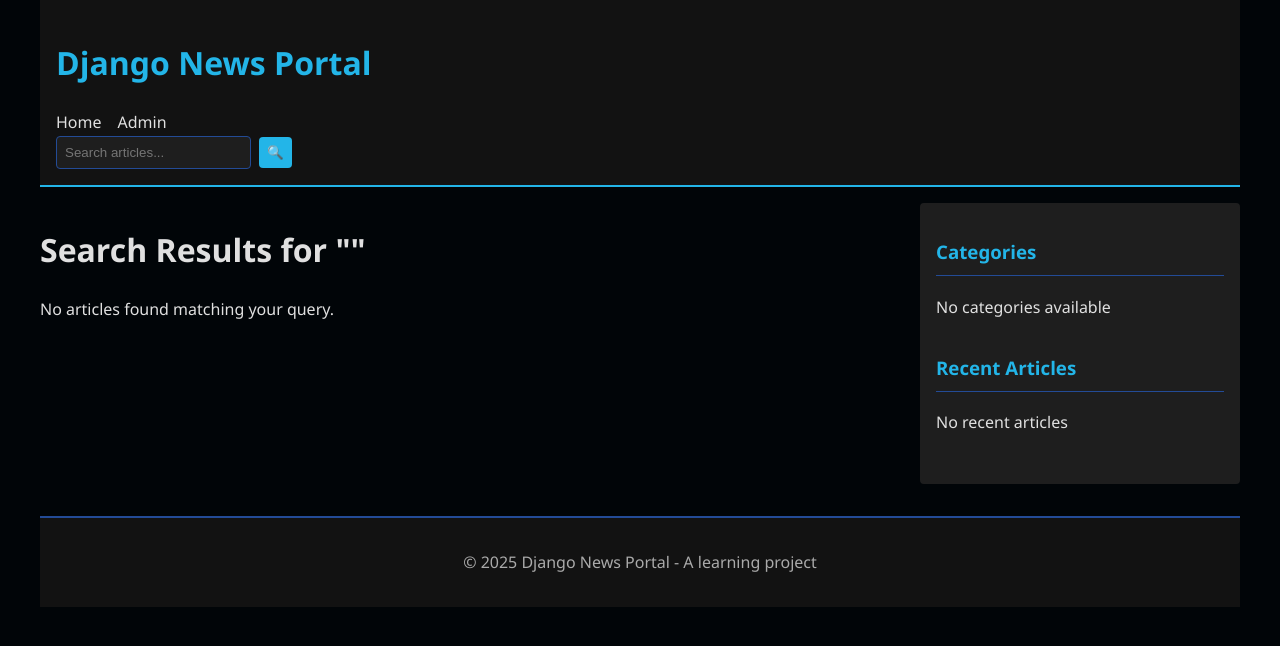
After one commit to imbubb4/Lab06DAE, a Django app: page /search/ in a window 1280 px wide. The commit adds this page. Shown: the top 646 px of the page. Run offline with Django 5.2, Linux system fonts and the light colour scheme.

Commit message:
subiendo busqueda

```diff
--- a/src/news/models.py
+++ b/src/news/models.py
@@ -51,4 +51,4 @@
         super().save(*args, **kwargs)
 
     def get_absolute_url(self):
-        return reverse("news:article_detail", kwargs={"slug": self.slug})
+        return reverse('news:article_detail', args=[self.slug])
--- a/src/news/templates/news/base.html
+++ b/src/news/templates/news/base.html
@@ -61,6 +61,34 @@
 
         .nav__link:hover {
             border-color: var(--color-primary);
+        }
+
+        .search-form {
+            display: flex;
+            align-items: center;
+            margin-left: auto;
+        }
+
+        .search-form input[type="text"] {
+            padding: 0.5rem;
+            border: 1px solid var(--color-secondary);
+            border-radius: 4px;
+            background-color: var(--color-dark-lighter);
+            color: var(--color-text);
+        }
+
+        .search-form button {
+            padding: 0.5rem;
+            margin-left: 0.5rem;
+            border: none;
+            background-color: var(--color-primary);
+            color: var(--color-black);
+            border-radius: 4px;
+            cursor: pointer;
+        }
+
+        .search-form button:hover {
+            background-color: var(--color-secondary);
         }
 
         /* Layout Component */
@@ -167,6 +195,10 @@
                 <li class="nav__item"><a href="{% url 'news:home' %}" class="nav__link">Home</a></li>
                 <li class="nav__item"><a href="{% url 'admin:index' %}" class="nav__link">Admin</a></li>
             </ul>
+            <form action="{% url 'news:search_articles' %}" method="get" class="search-form">
+                <input type="text" name="q" placeholder="Search articles..." value="{{ request.GET.q|default:'' }}">
+                <button type="submit">🔍</button>
+            </form>
         </nav>
     </header>
 
--- /dev/null
+++ b/src/news/templates/news/search_results.html
@@ -0,0 +1,17 @@
+{% extends 'news/base.html' %}
+
+{% block content %}
+<h1>Search Results for "{{ query }}"</h1>
+{% if articles %}
+    <ul>
+        {% for article in articles %}
+            <li>
+                <a href="{{ article.get_absolute_url }}">{{ article.title }}</a>
+                <p>{{ article.content|truncatewords:20 }}</p>
+            </li>
+        {% endfor %}
+    </ul>
+{% else %}
+    <p>No articles found matching your query.</p>
+{% endif %}
+{% endblock %}
--- a/src/news/urls.py
+++ b/src/news/urls.py
@@ -8,5 +8,8 @@
     path("", views.ArticleListView.as_view(), name="home"),
 
     # Article detail page
-    path("article/<slug:slug>/", views.ArticleDetailView.as_view(), name="article_detail"),
+    path("article/<slug:slug>/", views.article_detail, name="article_detail"),
+
+    # Search functionality
+    path("search/", views.search_articles, name="search_articles"),
 ]
--- a/src/news/views.py
+++ b/src/news/views.py
@@ -1,5 +1,6 @@
 from django.shortcuts import render, get_object_or_404
 from django.views.generic import ListView, DetailView
+from django.db.models import Q
 from .models import Article, Category
 
 
@@ -41,3 +42,16 @@
             status="published"
         ).order_by("-published_date")[:5]
         return context
+
+
+def search_articles(request):
+    query = request.GET.get('q', '')
+    articles = Article.objects.filter(
+        Q(title__icontains=query) | Q(content__icontains=query)
+    ) if query else Article.objects.none()
+    return render(request, 'news/search_results.html', {'articles': articles, 'query': query})
+
+
+def article_detail(request, slug):
+    article = get_object_or_404(Article, slug=slug)
+    return render(request, 'news/article_detail.html', {'article': article})
```
Also changed, not shown: src/news/templates/news/article_detail.html (+8 -17 lines).
